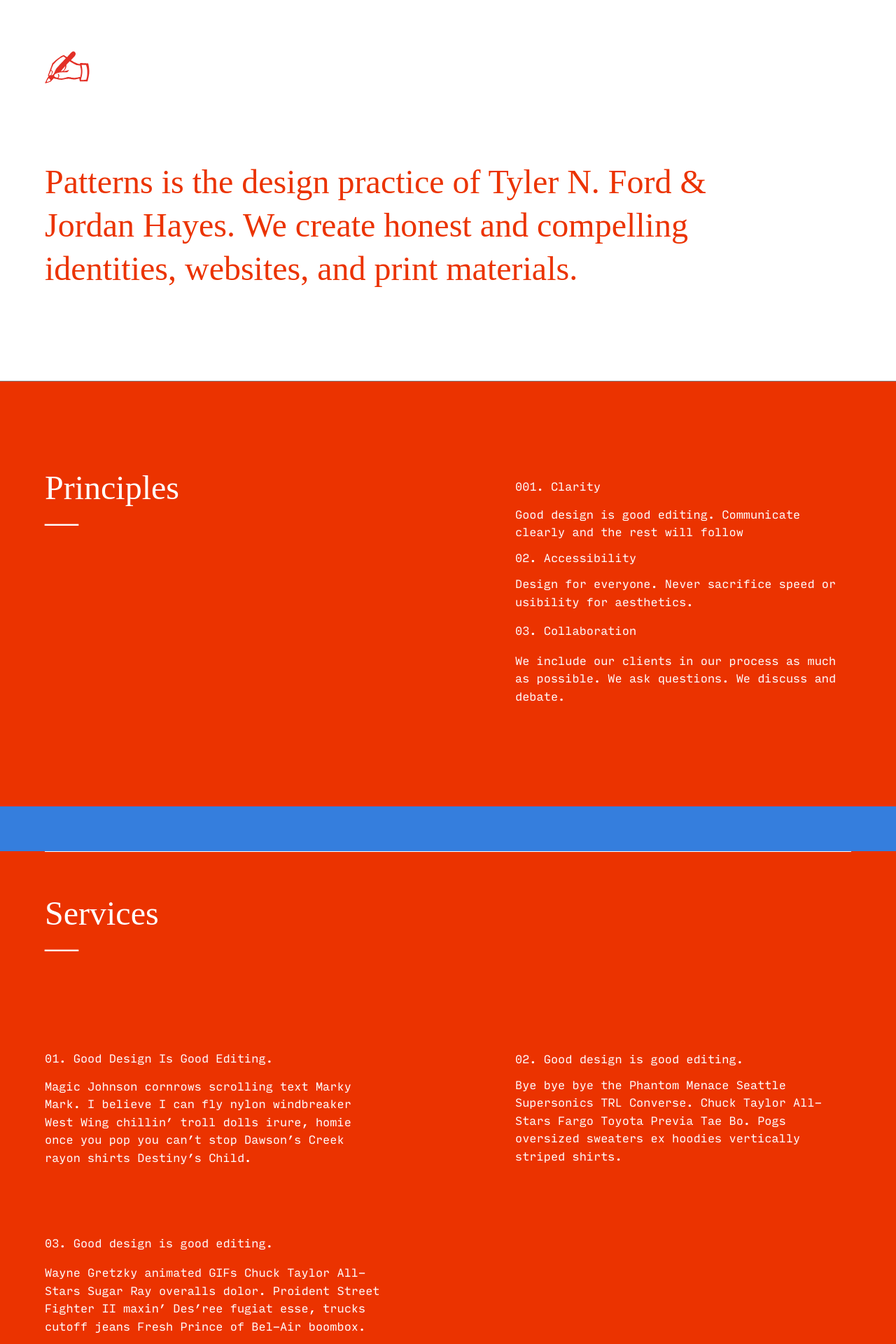
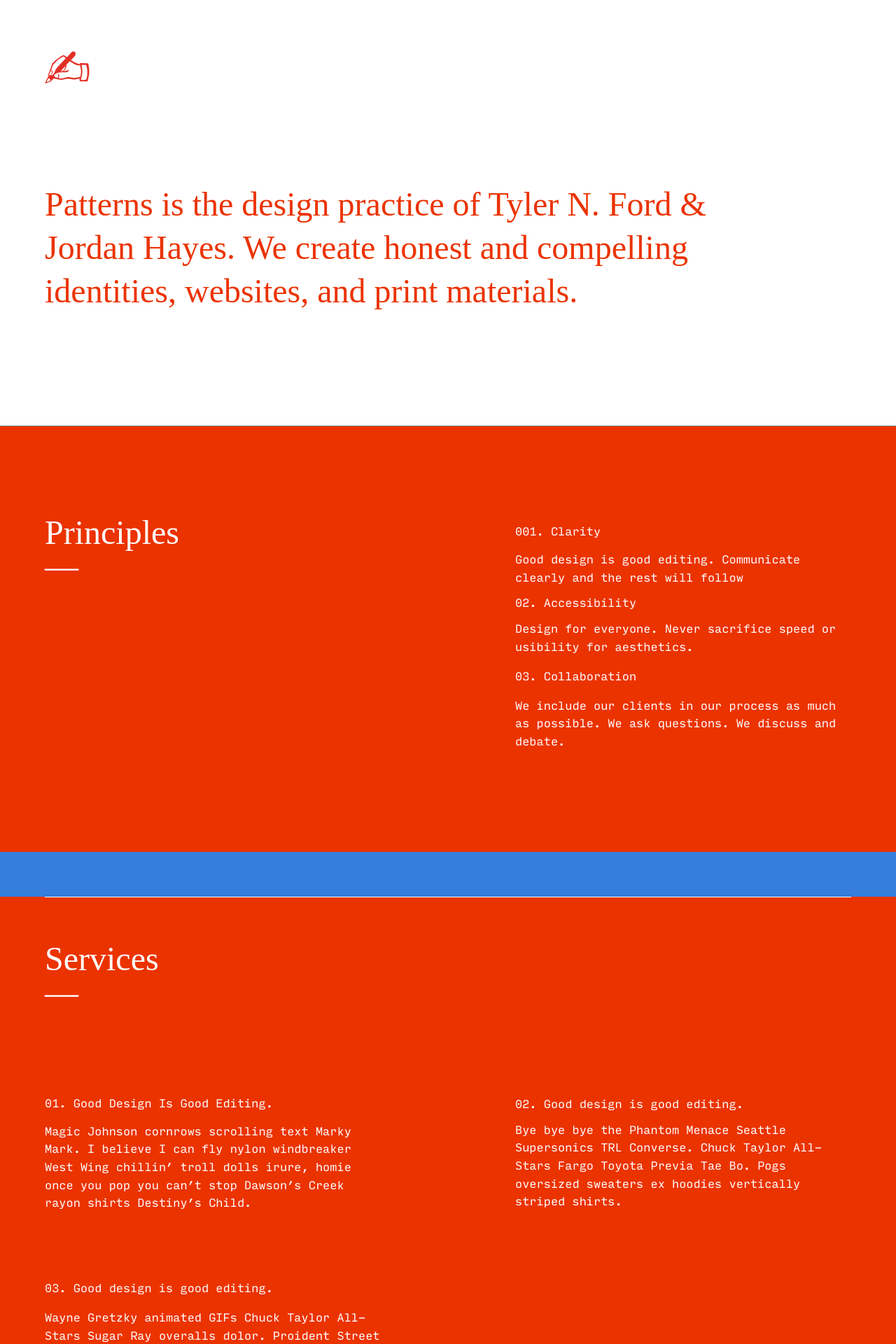
Before and after one commit to wearepatterns/wearepatterns.github.io, a Jekyll site: the page built from index.markdown, in a window 1280 px wide. Shown: the top 1920 px of the page at 70% size. Built offline with Jekyll 4.4.1, drawn with Linux system fonts in a browser that asks for light colours.

Commit message:
Update right.html

```diff
--- a/_layouts/right.html
+++ b/_layouts/right.html
@@ -51,7 +51,7 @@
     <header class="bg-white newred ph3 ph4-ns ph5-l bb b--black-50">
         <img class="pt4 pt5-l mt0 mb4 mb5-l w2 w3-l" src="/hand3.svg">
         <!--<p class="pt3 pt5-l mt0 mb5 mb6-l f2 f-subheadline-l lh-solid fw3">&#9997;</p>-->
-        <h1 class="pb5 pb6-l mb0 f3 f2-ns f1-l lh-title measure-narrow normal">{{ page['description'] }}</h1>
+        <h1 class="pb5 pb6-l pt4 f3 f2-ns f1-l lh-title measure-narrow normal">{{ page['description'] }}</h1>
     </header>
     <main>
         <section class="bg-newred white ph3 ph4-ns ph5-l f5 pb6 lh-copy">
```
